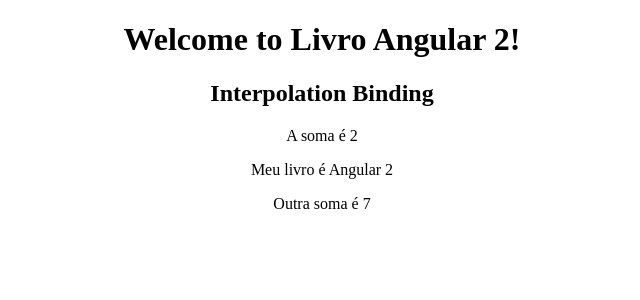
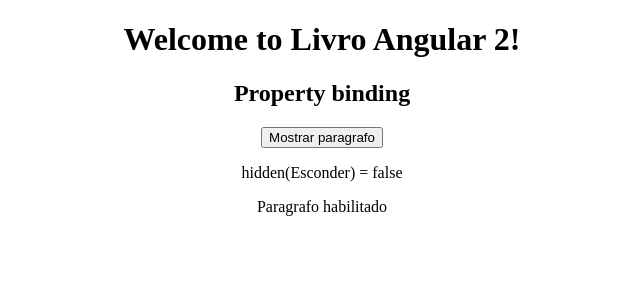
Before and after one commit to wowluisjnr/estudandoAngular2, an Angular app: page / in a window 1280 px wide. Shown: the top 300 px of the page, without its empty margins (318-958 px from the left). Built offline with nearby package versions, Linux system fonts and the light colour scheme.

Commit message:
Inserindo property binding. [property]=

```diff
--- a/src/app/app.component.html
+++ b/src/app/app.component.html
@@ -8,8 +8,10 @@
   <img [src]="foto">
   <button (click)="enviarMsg()">Enviar alerta</button>
 
-<app-lista-pessoa></app-lista-pessoa>  -->
+<app-lista-pessoa></app-lista-pessoa>
 
-<app-interpolation-binding></app-interpolation-binding>
+<app-interpolation-binding></app-interpolation-binding>-->
+
+<app-property-binding></app-property-binding>
 
 </div>
--- a/src/app/app.module.ts
+++ b/src/app/app.module.ts
@@ -4,12 +4,14 @@
 import { AppComponent } from './app.component';
 import { ListaPessoaComponent } from './lista-pessoa/lista-pessoa.component';
 import { InterpolationBindingComponent } from './interpolation-binding/interpolation-binding.component';
+import { PropertyBindingComponent } from './property-binding/property-binding.component';
 
 @NgModule({
   declarations: [
     AppComponent,
     ListaPessoaComponent,
-    InterpolationBindingComponent
+    InterpolationBindingComponent,
+    PropertyBindingComponent
   ],
   imports: [
     BrowserModule
--- /dev/null
+++ b/src/app/property-binding/property-binding.component.html
@@ -0,0 +1,5 @@
+<h2>Property binding</h2>
+
+<button (click)="mostrar()">Mostrar paragrafo</button>
+<p>hidden(Esconder) = {{!verParagrafo}}</p>
+<p [hidden]="!verParagrafo">Paragrafo habilitado</p>
--- /dev/null
+++ b/src/app/property-binding/property-binding.component.ts
@@ -0,0 +1,21 @@
+import { Component, OnInit } from '@angular/core';
+
+@Component({
+  selector: 'app-property-binding',
+  templateUrl: './property-binding.component.html',
+  styleUrls: ['./property-binding.component.css']
+})
+export class PropertyBindingComponent implements OnInit {
+
+  verParagrafo: boolean = true;
+
+  constructor() { }
+
+  mostrar(): void{
+    this.verParagrafo = ! this.verParagrafo;
+  }
+
+  ngOnInit() {
+  }
+
+}
```
Also changed, not shown: src/app/property-binding/property-binding.component.css (added), 1 other file (tests, documents, lock files or other folders).
